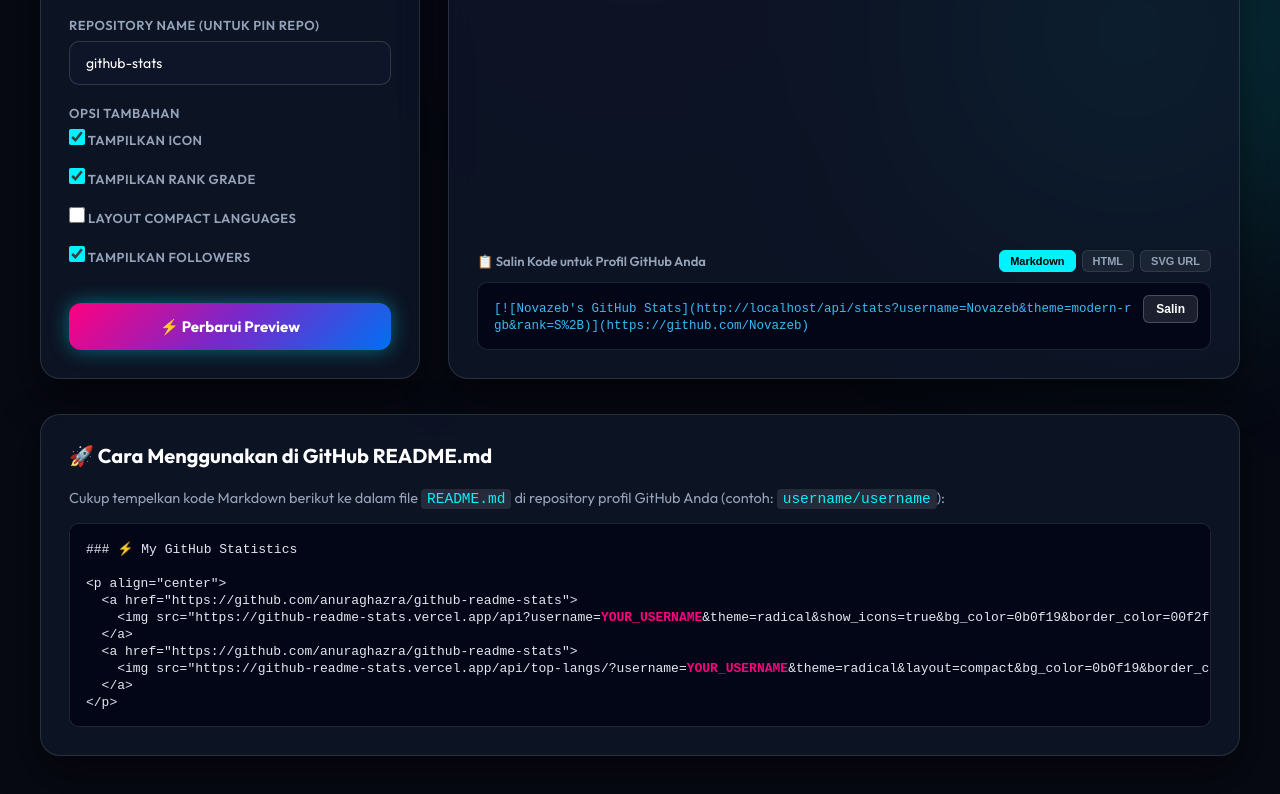
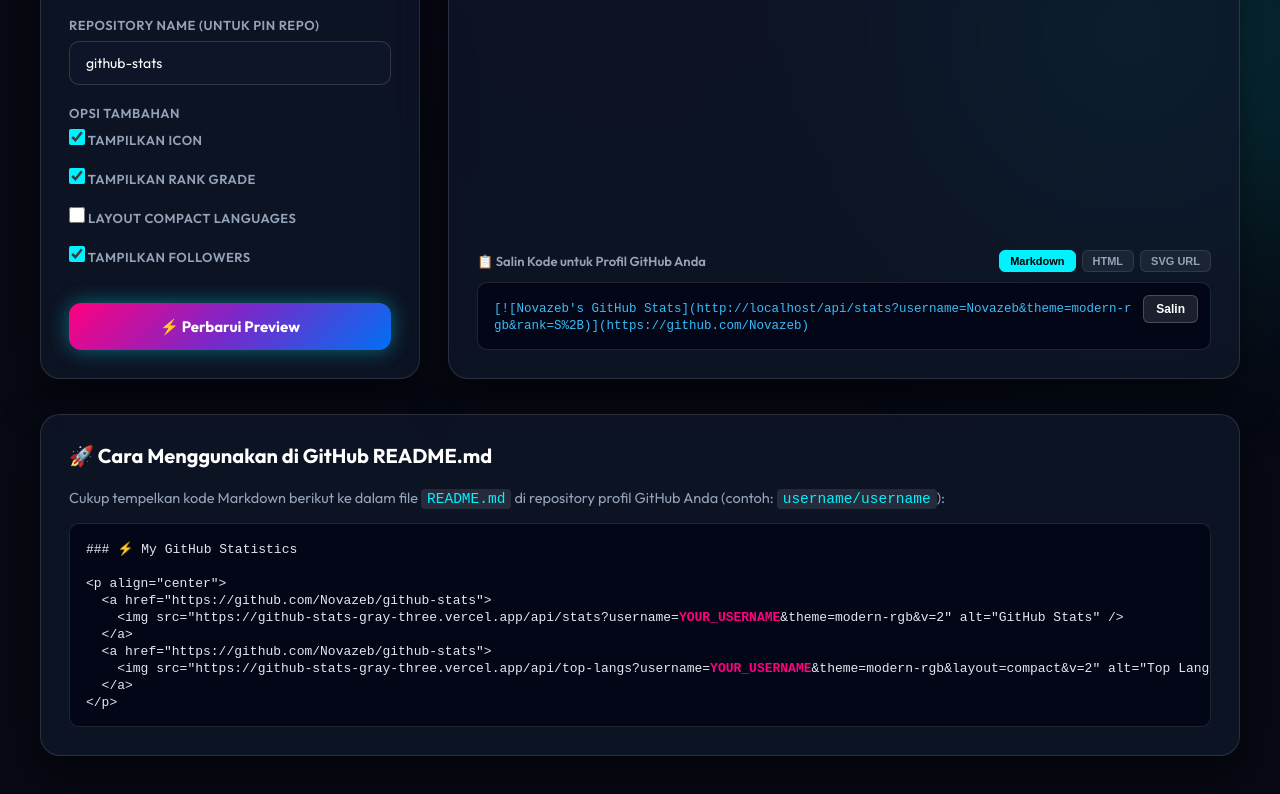
Before and after one commit to Novazeb/github-stats, a website: page public/index.html in a window 1280 px wide. Shown: the part 658-1452 px from the top of the page. Drawn offline with Linux system fonts and the light colour scheme.

Commit message:
docs: update guide and repo references from anuraghazra to Novazeb

```diff
--- a/public/index.html
+++ b/public/index.html
@@ -156,11 +156,11 @@
         <pre><code>### ⚡ My GitHub Statistics
 
 &lt;p align="center"&gt;
-  &lt;a href="https://github.com/anuraghazra/github-readme-stats"&gt;
-    &lt;img src="https://github-readme-stats.vercel.app/api?username=<span class="highlight">YOUR_USERNAME</span>&theme=radical&show_icons=true&bg_color=0b0f19&border_color=00f2fe&title_color=38bdf8&icon_color=00f2fe&text_color=e2e8f0" alt="GitHub Stats" /&gt;
+  &lt;a href="https://github.com/Novazeb/github-stats"&gt;
+    &lt;img src="https://github-stats-gray-three.vercel.app/api/stats?username=<span class="highlight">YOUR_USERNAME</span>&theme=modern-rgb&v=2" alt="GitHub Stats" /&gt;
   &lt;/a&gt;
-  &lt;a href="https://github.com/anuraghazra/github-readme-stats"&gt;
-    &lt;img src="https://github-readme-stats.vercel.app/api/top-langs/?username=<span class="highlight">YOUR_USERNAME</span>&theme=radical&layout=compact&bg_color=0b0f19&border_color=ff007f&title_color=fa709a&text_color=e2e8f0" alt="Top Languages" /&gt;
+  &lt;a href="https://github.com/Novazeb/github-stats"&gt;
+    &lt;img src="https://github-stats-gray-three.vercel.app/api/top-langs?username=<span class="highlight">YOUR_USERNAME</span>&theme=modern-rgb&layout=compact&v=2" alt="Top Languages" /&gt;
   &lt;/a&gt;
 &lt;/p&gt;</code></pre>
       </div>
```
Also changed, not shown: README.md.
